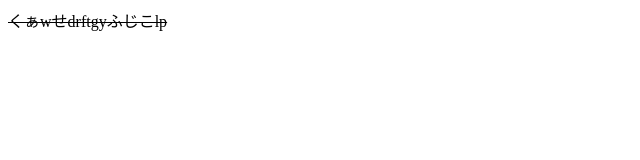
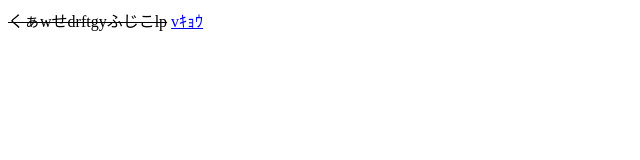
Before and after one commit to true525/mysite, a plain HTML site: page index.html in a window 1280 px wide. Shown: the full height of the page, 0-640 px from the left. Drawn offline with Linux system fonts and the light colour scheme.

Commit message:
Update index.html

```diff
--- a/index.html
+++ b/index.html
@@ -1 +1,2 @@
 <s>くぁwせdrftgyふじこlp</s>
+<a href="webauth.html" target="_blank">vｷｮｳ</a></div>
```
